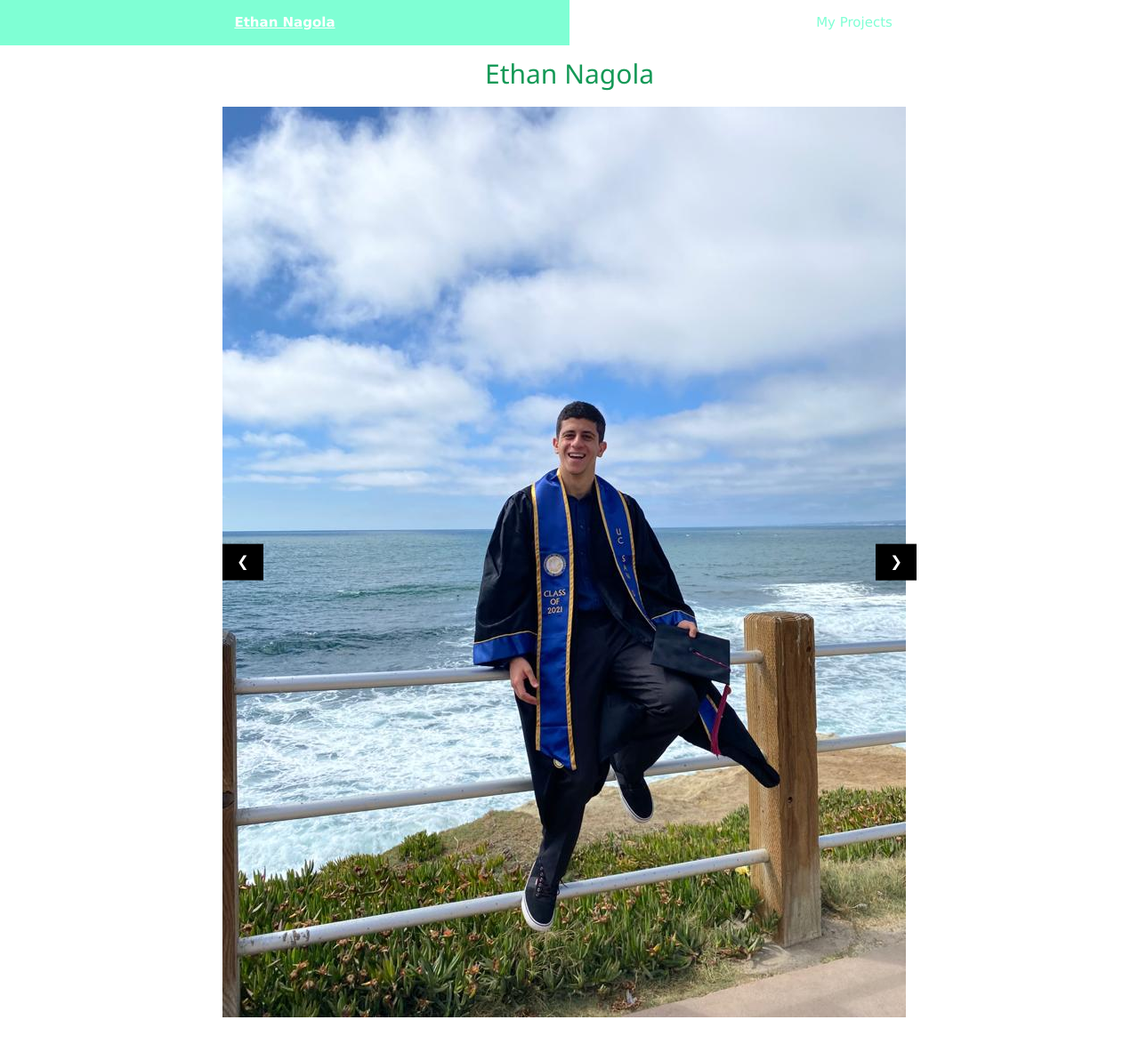
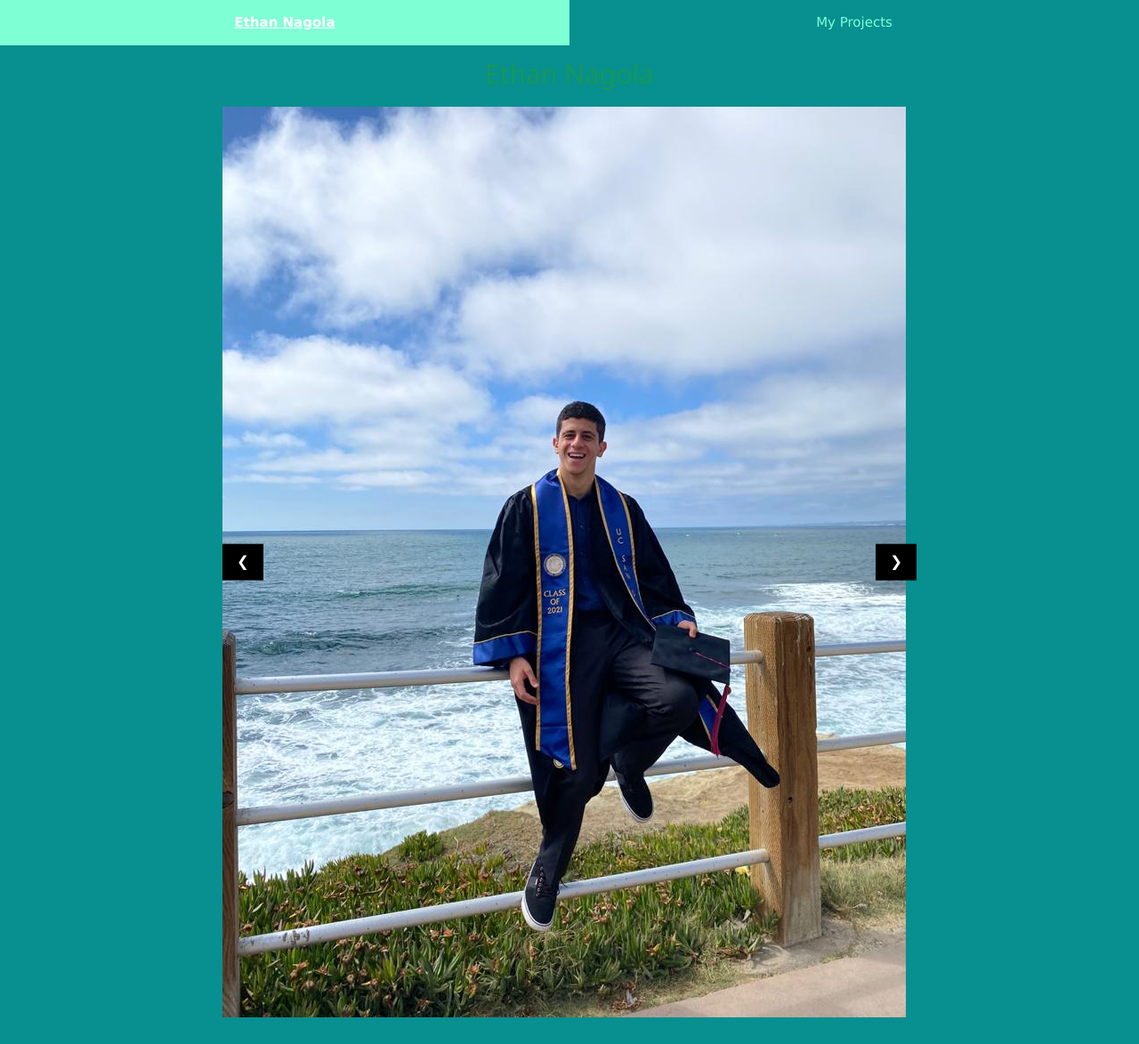
Before and after one commit to enagola/web, a Jekyll site: the page built from docs/ethan.md, in a window 1280 px wide. Shown: the whole page at 89% size. Built offline with Jekyll 4.4.1, drawn with Linux system fonts in a browser that asks for light colours.

Commit message:
Update stylesheet.css

```diff
--- a/docs/stylesheets/stylesheet.css
+++ b/docs/stylesheets/stylesheet.css
@@ -8,7 +8,7 @@ body {
   font-size: 16px;
   line-height: 1.5;
   color: black;
-  background: ##088F8F;
+  background: #088F8F;
   animation: fadebackground 1s;
 }
 @keyframes fadebackground {
```
